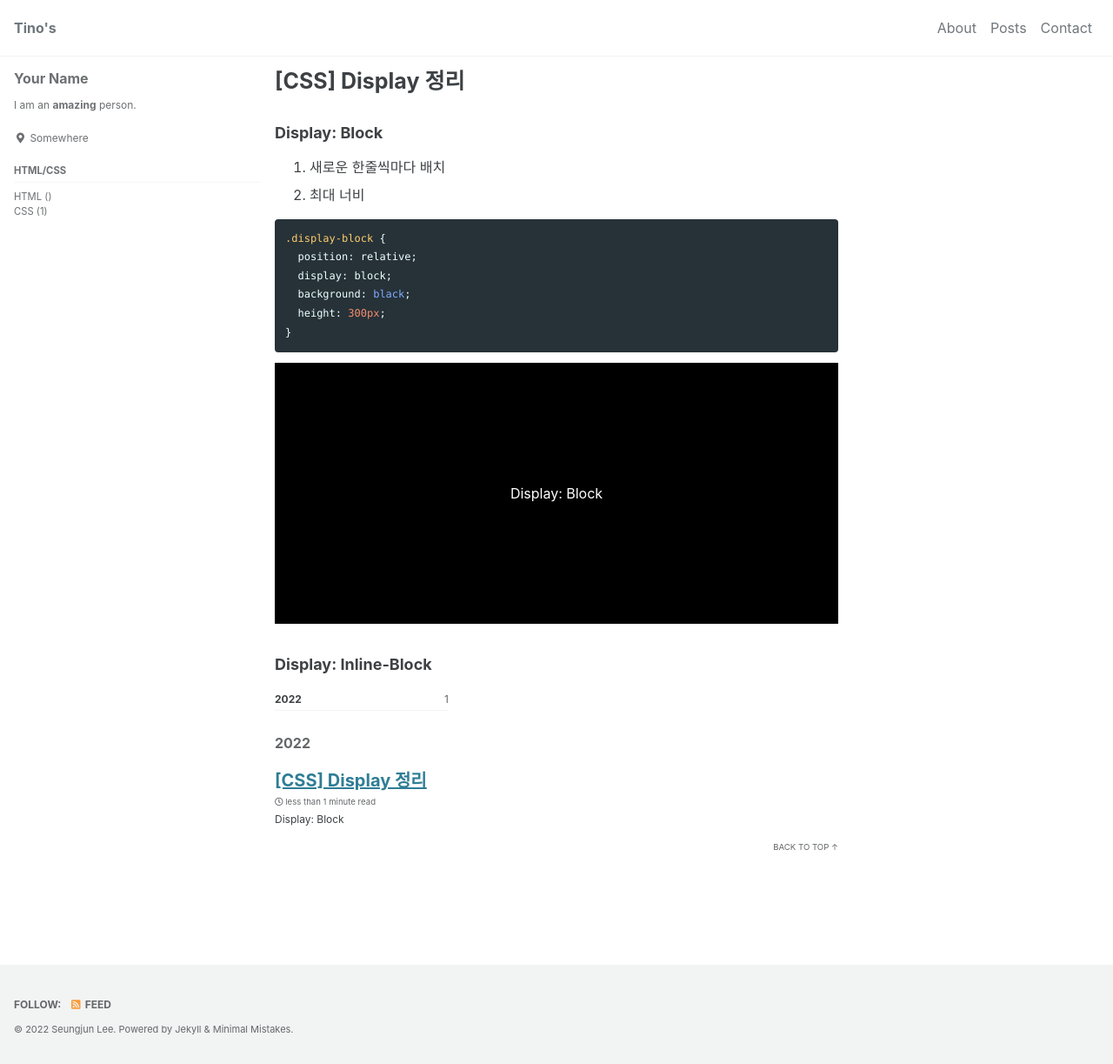
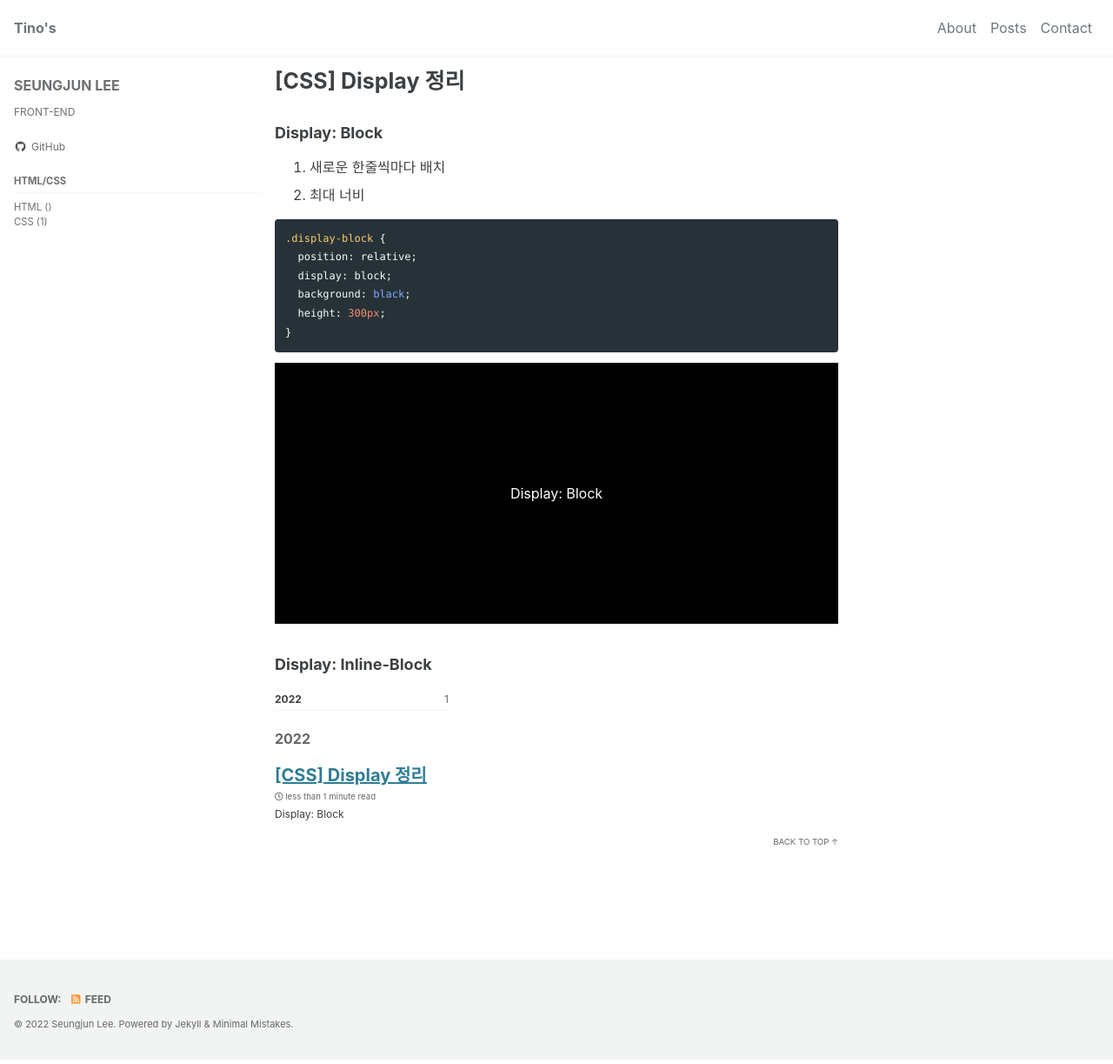
Before and after one commit to tinodevclumsy/tinodevclumsy.github.io, a Jekyll site: the page built from _posts/2022-01-28-CSS-Display-1.markdown, in a window 1280 px wide. Shown: the whole page at 87% size. Built offline with Jekyll 4.4.1, drawn with Linux system fonts in a browser that asks for light colours; cached includes are drawn as plain includes.

Commit message:
updated info

```diff
--- a/_config.yml
+++ b/_config.yml
@@ -102,10 +102,10 @@ analytics:
 
 # Site Author
 author:
-  name             : "Your Name"
+  name             : "SEUNGJUN LEE"
   avatar           : # path of avatar image, e.g. "/assets/images/bio-photo.jpg"
-  bio              : "I am an **amazing** person."
-  location         : "Somewhere"
+  bio              : "FRONT-END"
+  location         :
   email            :
   links:
     - label: "Email"
@@ -122,7 +122,7 @@ author:
       # url: "https://facebook.com/"
     - label: "GitHub"
       icon: "fab fa-fw fa-github"
-      # url: "https://github.com/"
+      url: "https://github.com/tinodevclumsy"
     - label: "Instagram"
       icon: "fab fa-fw fa-instagram"
       # url: "https://instagram.com/"
--- a/_sass/minimal-mistakes/_archive.scss
+++ b/_sass/minimal-mistakes/_archive.scss
@@ -32,7 +32,8 @@
 }
 
 .archive__subtitle {
-  margin: 1.414em 0 0.5em;
+  // margin: 1.414em 0 0.5em;
+  margin: 0 0 0.5em;
   padding-bottom: 0.5em;
   font-size: $type-size-5;
   color: $muted-text-color;
--- a/_sass/minimal-mistakes/_sidebar.scss
+++ b/_sass/minimal-mistakes/_sidebar.scss
@@ -7,6 +7,7 @@
    ========================================================================== */
 
 .sidebar {
+  margin-top: 0.5em;
   @include clearfix();
   // @include breakpoint(max-width $large) {
   //   /* fix z-index order of follow links */
```
